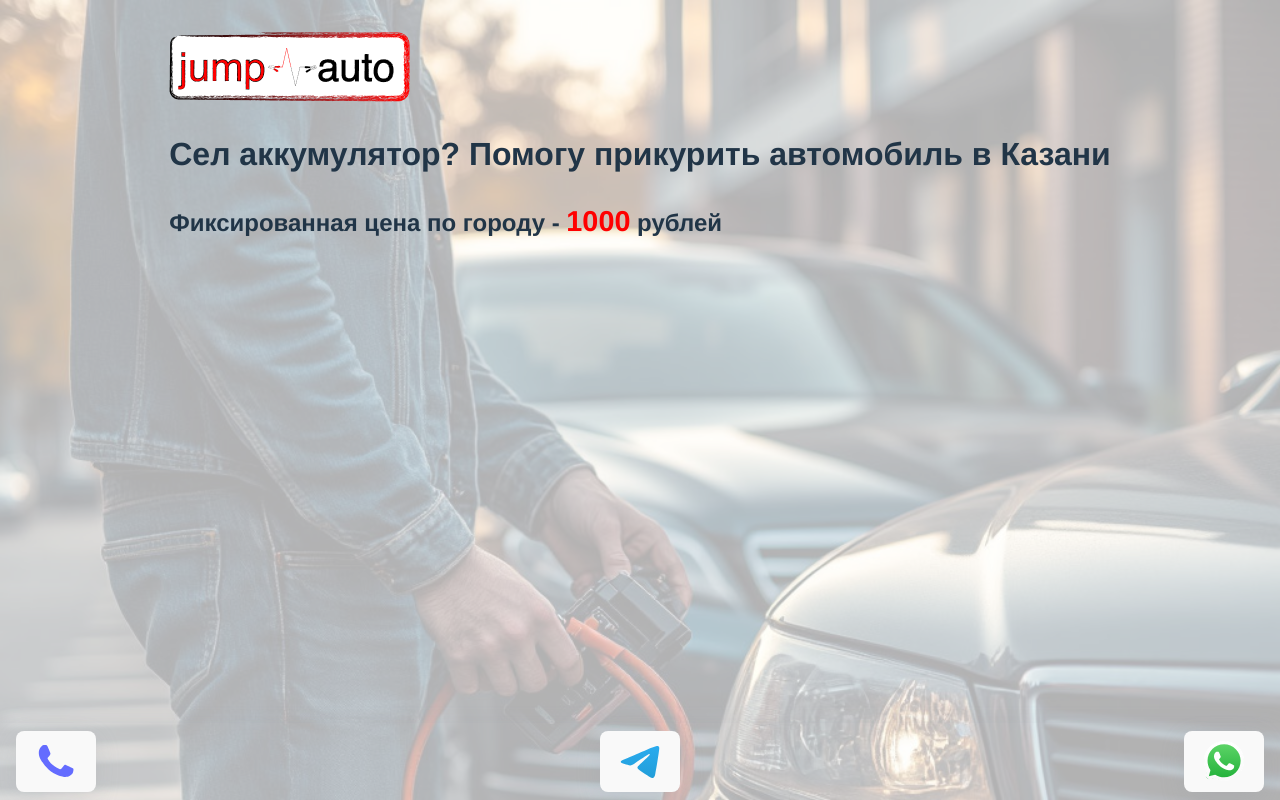
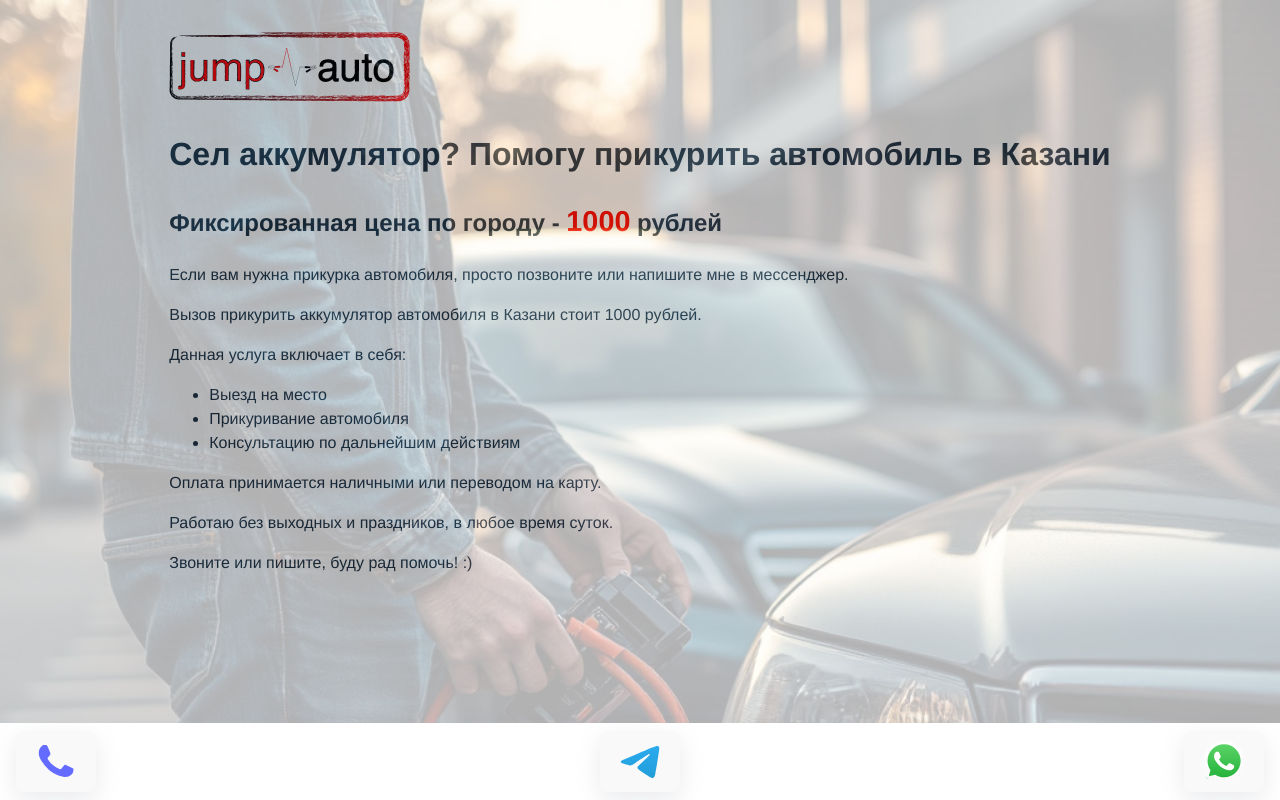
Before and after one commit to dikobrazik/jump-auto, a React (Vite) app: page / in a window 1280 px wide. Shown: the top 800 px of the page. Built offline with nearby package versions, Linux system fonts and the light colour scheme.

Commit message:
feat: some design changes

```diff
--- a/src/App.css
+++ b/src/App.css
@@ -2,6 +2,7 @@
   max-width: 1280px;
   margin: 0 auto;
   padding: 2rem;
+  padding-bottom: 80px;
 }
 
 .title {
@@ -9,12 +10,12 @@
 }
 
 #background {
-      width: 100%;
-    top: 0;
-    left: 0;
-    position: fixed;
-    z-index: -1;
-    opacity: 0.3;
+  width: 100%;
+  top: 0;
+  left: 0;
+  position: absolute;
+  z-index: 0;
+  opacity: 0.3;
 }
 
 .price {
@@ -35,6 +36,8 @@
   justify-content: space-between;
   padding: 8px 16px;
 
+  background-color: var(--bg-color);
+
   box-shadow: rgba(149, 157, 165, 0.2) 0px 8px 24px;
 }
 
--- a/src/App.tsx
+++ b/src/App.tsx
@@ -18,6 +18,34 @@ function App() {
 
       <h2>Фиксированная цена по городу - <b className='price'>1000</b> рублей</h2>
 
+      <p>
+        Если вам нужна прикурка автомобиля, просто позвоните или напишите мне в мессенджер.
+      </p>
+      <p>
+        Вызов прикурить аккумулятор автомобиля в Казани стоит 1000 рублей.
+      </p>
+
+      <p>
+        Данная услуга включает в себя:
+      </p>
+      <ul>
+        <li>Выезд на место</li>
+        <li>Прикуривание автомобиля</li>
+        <li>Консультацию по дальнейшим действиям</li>
+      </ul>
+
+      <p>
+        Оплата принимается наличными или переводом на карту.
+      </p>
+
+      <p>
+        Работаю без выходных и праздников, в любое время суток.
+      </p>
+
+      <p>
+        Звоните или пишите, буду рад помочь! :)
+      </p>
+
       <div className='actions'>
         <Button as="link" href="tel:+79393803616"><PhoneIcon style={{width: '100%', height: '100%'}} /></Button>
         <Button as="link" href="https://t.me/cuteache"><img src={telegramIcon} /></Button>
--- a/src/index.css
+++ b/src/index.css
@@ -39,6 +39,8 @@ body {
   :root {
     color: #213547;
     background-color: #ffffff;
+
+    --bg-color: #ffffff
   }
   a:hover {
     color: #747bff;
```
